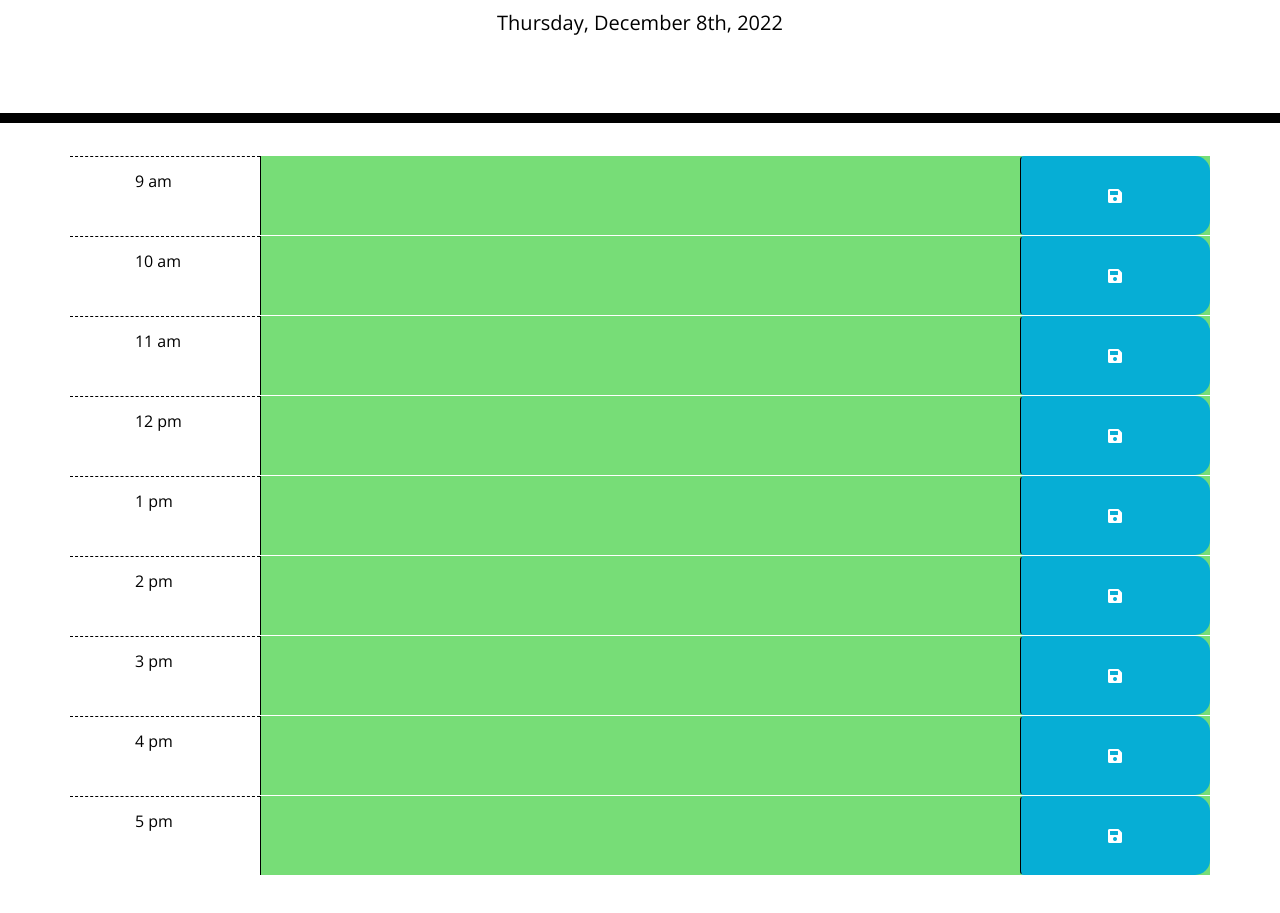
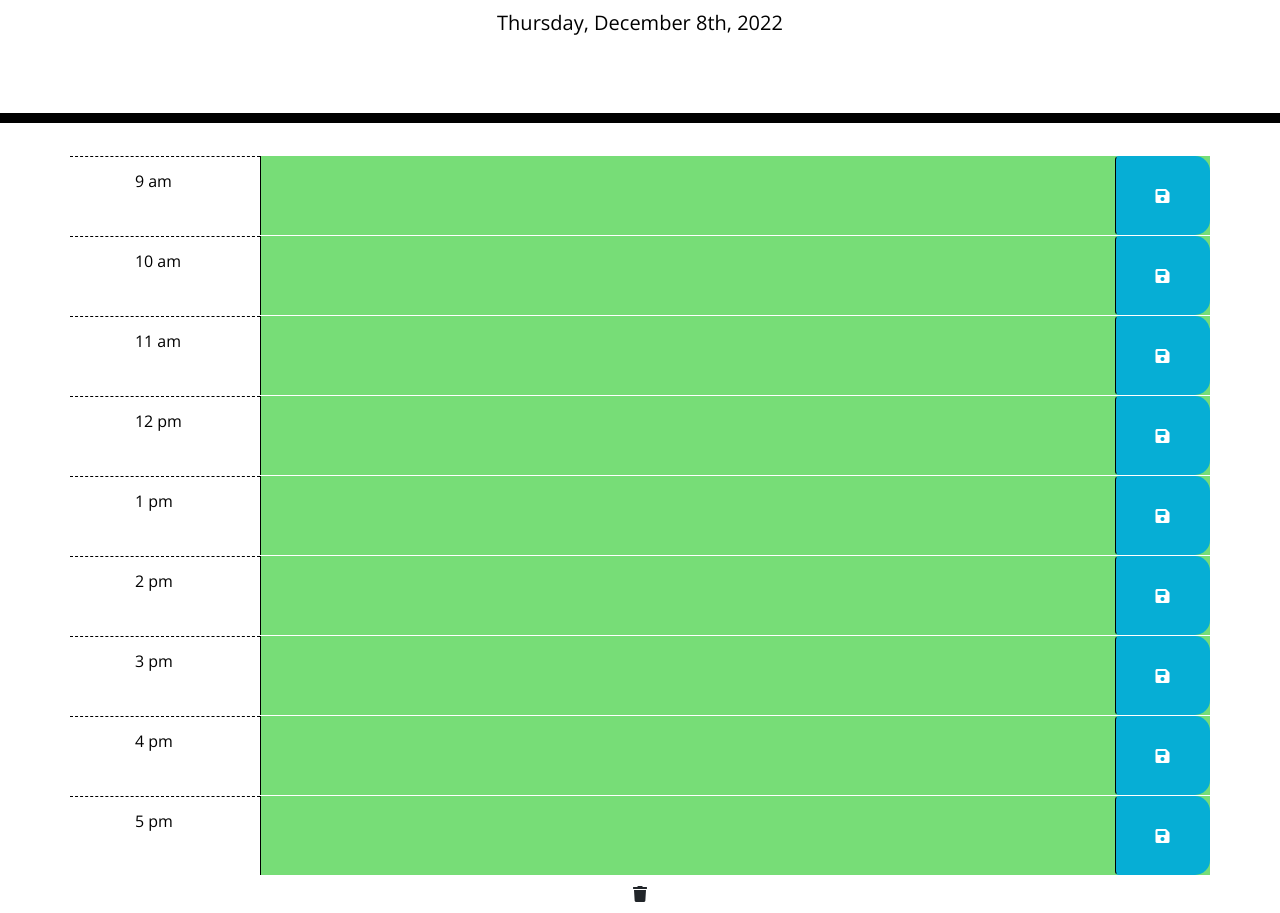
Before and after one commit to areed98/calendar-scheduler, a plain HTML site: page index.html in a window 1280 px wide. Shown: the part 181-1094 px from the top of the page. Before the commit the page ends 1056 px from the top, so only its background shows below. Drawn offline with nearby package versions, Linux system fonts and the light colour scheme.

Commit message:
edited rows, added remove button, added comments

```diff
--- a/index.html
+++ b/index.html
@@ -33,88 +33,96 @@
     <!-- Main Content -->
     <main>
       <div class="container">
-        <!-- Timeblocks go here -->
+        <!-- Timeblocks start, increase until 5 pm -->
         <div id="hour9" class="row block">
+          <!-- Hour Class -->
           <div class="col-md-2 hour">
             9 am
           </div>
-          <textarea class="col-md-8 description">
+          <!-- Text input area -->
+          <textarea class="col-md-9 description">
           </textarea>
-          <button class="btn saveBtn col-md-2"><i class="fas fa-save"></i></button>
+          <!-- Save Button Creation -->
+          <button class="btn saveBtn col-md-1"><i class="fas fa-save"></i></button>
         </div>
 
         <div id="hour10" class="row block">
           <div class="col-md-2 hour">
             10 am
           </div>
-          <textarea class="col-md-8 description">
+          <textarea class="col-md-9 description">
           </textarea>
-          <button class="btn saveBtn col-md-2"><i class="fas fa-save"></i></button>
+          <button class="btn saveBtn col-md-1"><i class="fas fa-save"></i></button>
         </div>
 
         <div id="hour11" class="row block">
           <div class="col-md-2 hour">
             11 am
           </div>
-          <textarea class="col-md-8 description">
+          <textarea class="col-md-9 description">
           </textarea>
-          <button class="btn saveBtn col-md-2"><i class="fas fa-save"></i></button>
+          <button class="btn saveBtn col-md-1"><i class="fas fa-save"></i></button>
         </div>
 
         <div id="hour12" class="row block">
           <div class="col-md-2 hour">
             12 pm
           </div>
-          <textarea class="col-md-8 description">
+          <textarea class="col-md-9 description">
           </textarea>
-          <button class="btn saveBtn col-md-2"><i class="fas fa-save"></i></button>
+          <button class="btn saveBtn col-md-1"><i class="fas fa-save"></i></button>
         </div>
 
         <div id="hour13" class="row block">
           <div class="col-md-2 hour">
             1 pm
           </div>
-          <textarea class="col-md-8 description">
+          <textarea class="col-md-9 description">
           </textarea>
-          <button class="btn saveBtn col-md-2"><i class="fas fa-save"></i></button>
+          <button class="btn saveBtn col-md-1"><i class="fas fa-save"></i></button>
         </div>
 
         <div id="hour14" class="row block">
           <div class="col-md-2 hour">
             2 pm
           </div>
-          <textarea class="col-md-8 description">
+          <textarea class="col-md-9 description">
           </textarea>
-          <button class="btn saveBtn col-md-2"><i class="fas fa-save"></i></button>
+          <button class="btn saveBtn col-md-1"><i class="fas fa-save"></i></button>
         </div>
 
         <div id="hour15" class="row block">
           <div class="col-md-2 hour">
             3 pm
           </div>
-          <textarea class="col-md-8 description">
+          <textarea class="col-md-9 description">
           </textarea>
-          <button class="btn saveBtn col-md-2"><i class="fas fa-save"></i></button>
+          <button class="btn saveBtn col-md-1"><i class="fas fa-save"></i></button>
         </div>
 
         <div id="hour16" class="row block">
           <div class="col-md-2 hour">
             4 pm
           </div>
-          <textarea class="col-md-8 description">
+          <textarea class="col-md-9 description">
           </textarea>
-          <button class="btn saveBtn col-md-2"><i class="fas fa-save"></i></button>
+          <button class="btn saveBtn col-md-1"><i class="fas fa-save"></i></button>
         </div>
 
         <div id="hour17" class="row block">
           <div class="col-md-2 hour">
             5 pm
           </div>
-          <textarea class="col-md-8 description">
+          <textarea class="col-md-9 description">
           </textarea>
-          <button class="btn saveBtn col-md-2"><i class="fas fa-save"></i></button>
+          <button class="btn saveBtn col-md-1"><i class="fas fa-save"></i></button>
         </div>
 
+
+        <!-- Clear button put into place at bottom -->
+        <div id="clearBtn" class="">
+          <button class="btn clearBtn col-md"><i class="fas fa-trash"></i></button>
+        </div>
 
       </div>
     </main>
```
